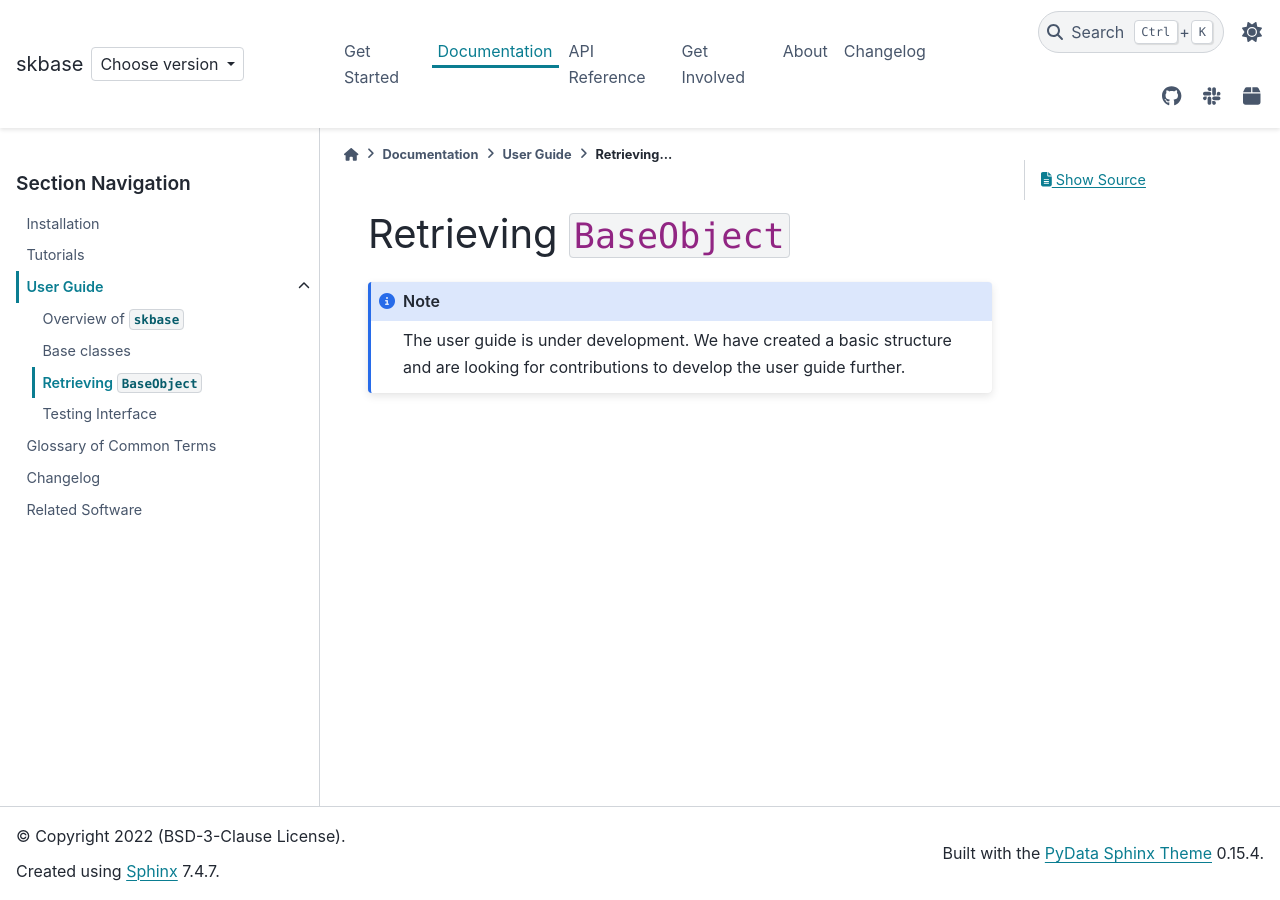
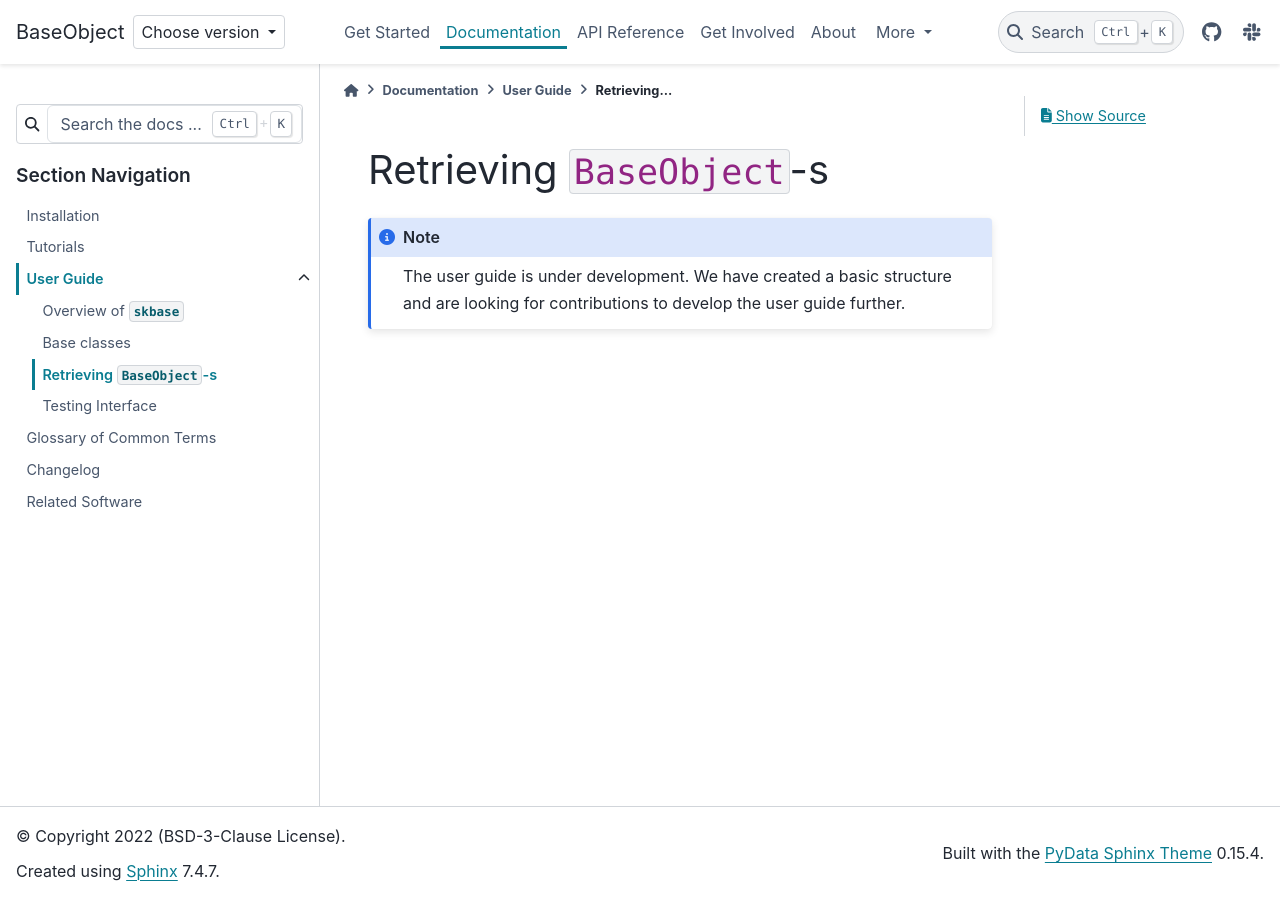
Before and after one commit to sktime/skbase, a Sphinx documentation site: the page built from docs/source/user_documentation/user_guide/lookup.rst, in a window 1280 px wide. Built offline with Sphinx 7.4.7 and the PyData theme 0.15.4, drawn with Linux system fonts in a browser that asks for light colours; comment, search, counter and statistics services are not loaded.

Commit message:
Revert unintended doc changes

```diff
--- a/docs/source/conf.py
+++ b/docs/source/conf.py
@@ -22,11 +22,10 @@ import sys
 env_rtd = os.environ.get("READTHEDOCS")
 # Check if on Read the docs
 if not env_rtd == "True":
+    pass
+    # sys.path.insert(0, os.path.abspath("../.."))
 
-    sys.path.insert(0, os.path.abspath("../.."))
-    import skbase
-
-import skbase
+# import skbase
 
 # -- Project information -----------------------------------------------------
 
@@ -54,7 +53,6 @@ extensions = [
     "myst_parser",
     "sphinx_panels",
     "sphinx_issues",
-    "sphinx_copybutton",
 ]
 
 # -- Internationalization ------------------------------------------------
@@ -168,20 +166,18 @@ version_match = os.environ.get("READTHEDOCS_VERSION")
 # If it is an integer, we're in a PR build and the version isn't correct.
 if not version_match or version_match.isdigit():
     # For local development, infer the version to match from the package.
-    release = skbase.__version__
-    if "dev" in release or "rc" in release:
+    release = "0.2.0"  # skbase.__version__
+    if "dev" in release:
         version_match = "latest"
         # We want to keep the relative reference if we are in dev mode
         # but we want the whole url if we are effectively in a released version
-        json_url = "_static/switcher.json"
+        json_url = "/_static/switcher.json"
     else:
         version_match = "v" + release
 
-
 html_theme_options = {
     "logo": {
-        "text": "skbase",
-        "alt_text": "skbase",
+        "text": "BaseObject",
     },
     "icon_links": [
         {
@@ -194,23 +190,21 @@ html_theme_options = {
             "url": "https://join.slack.com/t/sktime-group/shared_invite/zt-1cghagwee-sqLJ~eHWGYgzWbqUX937ig",  # noqa: E501
             "icon": "fab fa-slack",
         },
-        {
-            "name": "PyPI",
-            "url": "https://pypi.org/project/skbase",
-            "icon": "fa-solid fa-box",
-        },
     ],
+    # "favicons": [
+    #     {"rel": "icon", "sizes": "16x16", "href": "images/sktime-favicon.ico",}
+    # ],
     "icon_links_label": "Quick Links",
     "show_nav_level": 1,
     "show_prev_next": False,
     "use_edit_page_button": False,
     "navbar_start": ["navbar-logo", "version-switcher"],
     "navbar_center": ["navbar-nav"],
+    "navbar_end": ["navbar-icon-links"],
     "switcher": {
         "json_url": json_url,
         "version_match": version_match,
     },
-    "header_links_before_dropdown": 6,
 }
 
 html_context = {
@@ -220,7 +214,9 @@ html_context = {
     "doc_path": "docs/source/",
     "default_mode": "light",
 }
-html_sidebars = {"**": ["sidebar-nav-bs.html", "sidebar-ethical-ads.html"]}
+html_sidebars = {
+    "**": ["search-field.html", "sidebar-nav-bs.html", "sidebar-ethical-ads.html"]
+}
 
 # Add any paths that contain custom static files (such as style sheets) here,
 # relative to this directory. They are copied after the builtin static files,
@@ -229,7 +225,7 @@ html_static_path = ["_static"]
 
 # -- Options for HTMLHelp output ---------------------------------------------
 # Output file base name for HTML help builder.
-htmlhelp_basename = "skbasedoc"
+htmlhelp_basename = "baseobjectdoc"
 
 
 # -- Options for LaTeX output ------------------------------------------------
@@ -250,9 +246,9 @@ htmlhelp_basename = "skbasedoc"
 latex_documents = [
     (
         master_doc,
-        "skbase.tex",
-        "skbase Documentation",
-        "skbase developers",
+        "baseobject.tex",
+        "BaseObject Documentation",
+        "BaseObject developers",
         "manual",
     ),
 ]
@@ -267,10 +263,6 @@ numpydoc_show_class_members = True
 numpydoc_class_members_toctree = False
 
 numpydoc_validation_checks = {"all", "GL01", "SA01", "EX01"}
-
-# -- Options for sphinx-copybutton extension----------------------------------
-copybutton_prompt_text = r">>> |\.\.\. |\$ |In \[\d*\]: | {2,5}\.\.\.: | {5,8}: "
-copybutton_prompt_is_regexp = True
 
 # -- Options for nbsphinx extension ------------------------------------------
 nbsphinx_execute = "never"  # always  # whether to run notebooks
--- a/docs/source/user_documentation/user_guide/lookup.rst
+++ b/docs/source/user_documentation/user_guide/lookup.rst
@@ -1,8 +1,8 @@
 .. _user_guide_lookup:
 
-=========================
-Retrieving ``BaseObject``
-=========================
+===========================
+Retrieving ``BaseObject``-s
+===========================
 
 .. note::
 
```
Also changed, not shown: docs/source/_static/switcher.json (+1 -6 lines).
